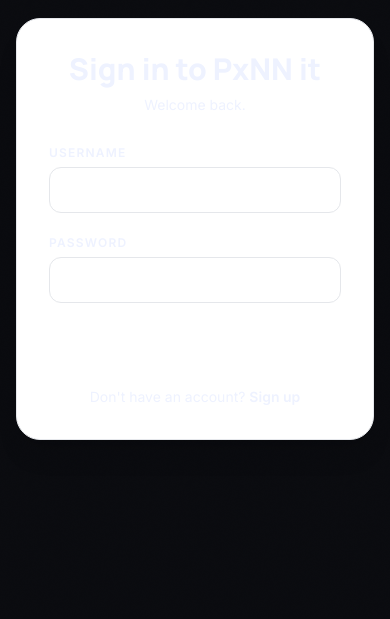
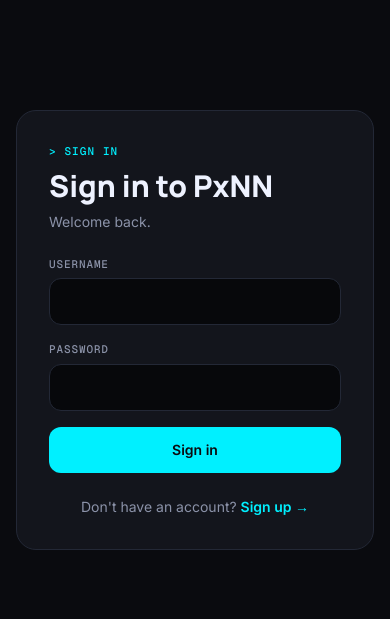
Before and after one commit to sjpenn/pxnn_renamer, a FastAPI app: page /login in a window 390 px wide. Shown: the part 226-845 px from the top of the page. Run offline with FastAPI, Linux system fonts and the light colour scheme; some libraries are stand-ins or nearby versions.

Commit message:
feat(auth): reskin login with split-panel layout and Studio Dark theme

```diff
--- a/frontend/templates/auth/login.html
+++ b/frontend/templates/auth/login.html
@@ -1,43 +1,57 @@
 {% extends "base.html" %}
 
-{% block title %}Sign in — PxNN it{% endblock %}
+{% block title %}Sign in — PxNN{% endblock %}
 
 {% block body %}
 {% include "partials/nav.html" %}
 
-<section class="min-h-[calc(100vh-4rem)] flex items-center justify-center bg-gradient-to-b from-surface-bright to-primary-fixed/30 px-4 py-12">
+<section class="min-h-[calc(100vh-4rem)] grid grid-cols-1 lg:grid-cols-2 bg-stage">
+    {# Left: hero photo panel (desktop only, becomes top strip on mobile) #}
+    <div class="relative hidden lg:block hero-photo rounded-none">
+        <img src="/static/img/hero/console-panel.jpg" alt="" class="hero-photo__img" loading="eager">
+        <div class="absolute inset-0 flex flex-col justify-end p-10">
+            <div class="text-cyan h-8">{% include "partials/svg/eq_bars.html" %}</div>
+            <p class="mt-4 font-display font-extrabold text-3xl text-ink">Back to the session.</p>
+            <p class="mt-2 text-sm font-mono uppercase tracking-widest text-ink-dim">&gt; sign in to continue</p>
+        </div>
+    </div>
+
+    {# Mobile hero strip #}
+    <div class="relative lg:hidden hero-photo rounded-none h-40">
+        <img src="/static/img/hero/console-panel.jpg" alt="" class="hero-photo__img" loading="eager">
+    </div>
+
+    {# Right: form #}
+    <div class="flex items-center justify-center px-4 py-12">
         <div class="w-full max-w-md">
-        <div class="rounded-3xl border border-outline/10 bg-white p-8 shadow-xl">
-            <h1 class="font-display font-extrabold text-3xl text-deep-slate text-center">Sign in to PxNN it</h1>
-            <p class="mt-2 text-center text-sm text-secondary">Welcome back.</p>
+            <div class="card p-8">
+                <p class="text-[11px] font-mono font-medium uppercase tracking-widest text-cyan">&gt; SIGN IN</p>
+                <h1 class="mt-2 font-display font-extrabold text-3xl text-ink">Sign in to PxNN</h1>
+                <p class="mt-2 text-sm text-ink-dim">Welcome back.</p>
 
-            <div id="login-error" class="hidden mt-4 rounded-xl bg-red-50 border border-red-200 p-3 text-sm text-red-700"></div>
+                <div id="login-error" class="hidden mt-4 rounded-xl bg-danger/10 border border-danger/30 p-3 text-sm text-danger"></div>
 
                 <form id="login-form" class="mt-6 space-y-4">
                     <label class="block">
-                    <span class="text-xs font-bold uppercase tracking-widest text-secondary">Username</span>
-                    <input type="text" name="username" required autocomplete="username"
-                           class="mt-1 w-full rounded-xl border border-outline/20 bg-white px-4 py-3 text-sm focus:border-primary-container focus:outline-none focus:ring-2 focus:ring-primary-container/20">
+                        <span class="field-label">Username</span>
+                        <input type="text" name="username" required autocomplete="username" class="input">
                     </label>
                     <label class="block">
-                    <span class="text-xs font-bold uppercase tracking-widest text-secondary">Password</span>
-                    <input type="password" name="password" required autocomplete="current-password"
-                           class="mt-1 w-full rounded-xl border border-outline/20 bg-white px-4 py-3 text-sm focus:border-primary-container focus:outline-none focus:ring-2 focus:ring-primary-container/20">
+                        <span class="field-label">Password</span>
+                        <input type="password" name="password" required autocomplete="current-password" class="input">
                     </label>
-                <button type="submit"
-                        class="w-full rounded-xl bg-primary-container py-3 text-sm font-bold text-white hover:bg-primary-container/90 transition">
+                    <button type="submit" class="btn btn-primary w-full py-3">
                         Sign in
                     </button>
                 </form>
 
                 {% if google_oauth_enabled %}
                 <div class="mt-6 flex items-center gap-3">
-                <div class="h-px flex-1 bg-outline/20"></div>
-                <span class="text-xs font-bold uppercase tracking-widest text-secondary opacity-60">or</span>
-                <div class="h-px flex-1 bg-outline/20"></div>
+                    <div class="h-px flex-1 bg-hairline"></div>
+                    <span class="text-[11px] font-mono uppercase tracking-widest text-ink-dim">or</span>
+                    <div class="h-px flex-1 bg-hairline"></div>
                 </div>
-            <a href="/auth/google/login"
-               class="mt-4 flex w-full items-center justify-center gap-3 rounded-xl border border-outline/20 bg-white py-3 text-sm font-bold text-deep-slate hover:border-primary-container transition">
+                <a href="/auth/google/login" class="mt-4 btn btn-ghost w-full py-3">
                     <svg width="18" height="18" viewBox="0 0 24 24" xmlns="http://www.w3.org/2000/svg">
                         <path d="M22.56 12.25c0-.78-.07-1.53-.2-2.25H12v4.26h5.92c-.26 1.37-1.04 2.53-2.21 3.31v2.77h3.57c2.08-1.92 3.28-4.74 3.28-8.09z" fill="#4285F4"/>
                         <path d="M12 23c2.97 0 5.46-.98 7.28-2.66l-3.57-2.77c-.98.66-2.23 1.06-3.71 1.06-2.86 0-5.29-1.93-6.16-4.53H2.18v2.84C3.99 20.53 7.7 23 12 23z" fill="#34A853"/>
@@ -48,10 +62,11 @@
                 </a>
                 {% endif %}
 
-            <p class="mt-6 text-center text-sm text-secondary">
+                <p class="mt-6 text-center text-sm text-ink-dim">
                     Don't have an account?
-                <a href="/register" class="font-bold text-primary-container hover:underline">Sign up</a>
+                    <a href="/register" class="font-semibold text-cyan hover:text-white transition">Sign up →</a>
                 </p>
+            </div>
         </div>
     </div>
 </section>
```
Lines whose indentation alone changed are shown as unchanged.
